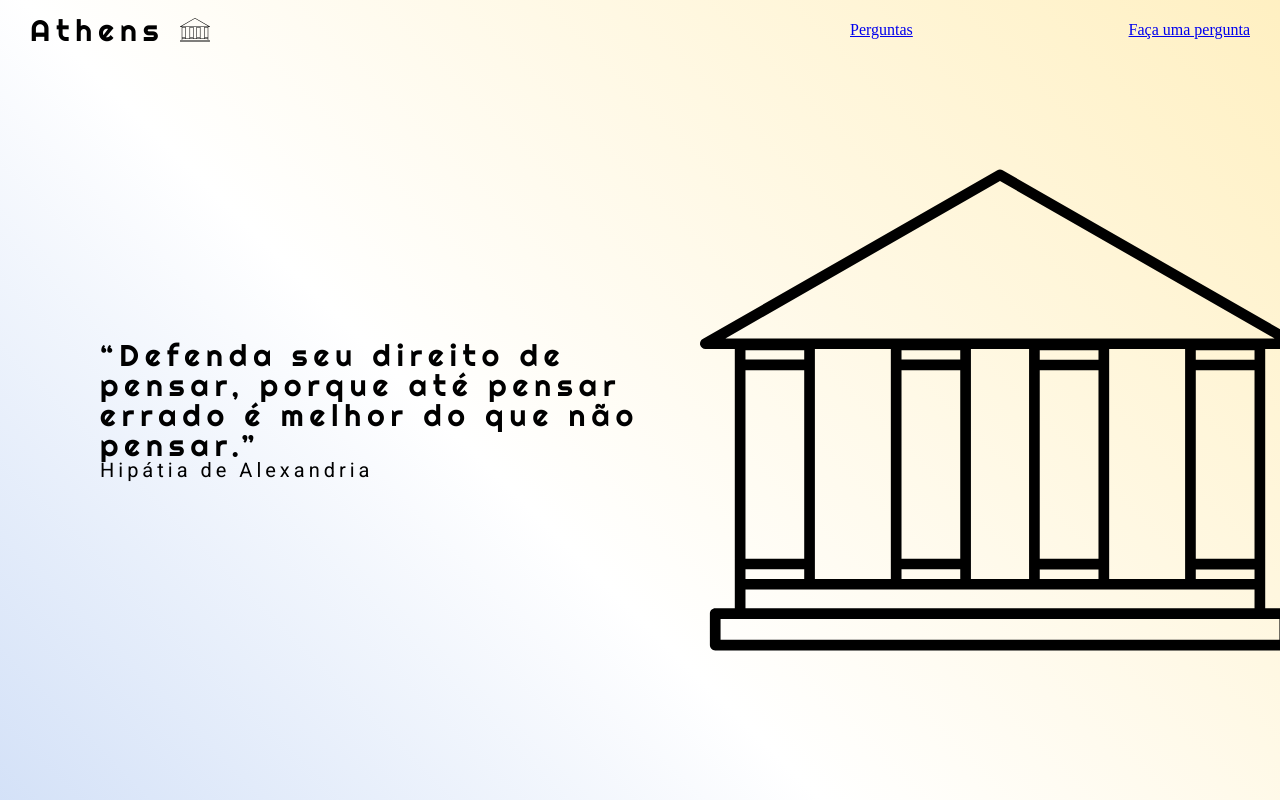
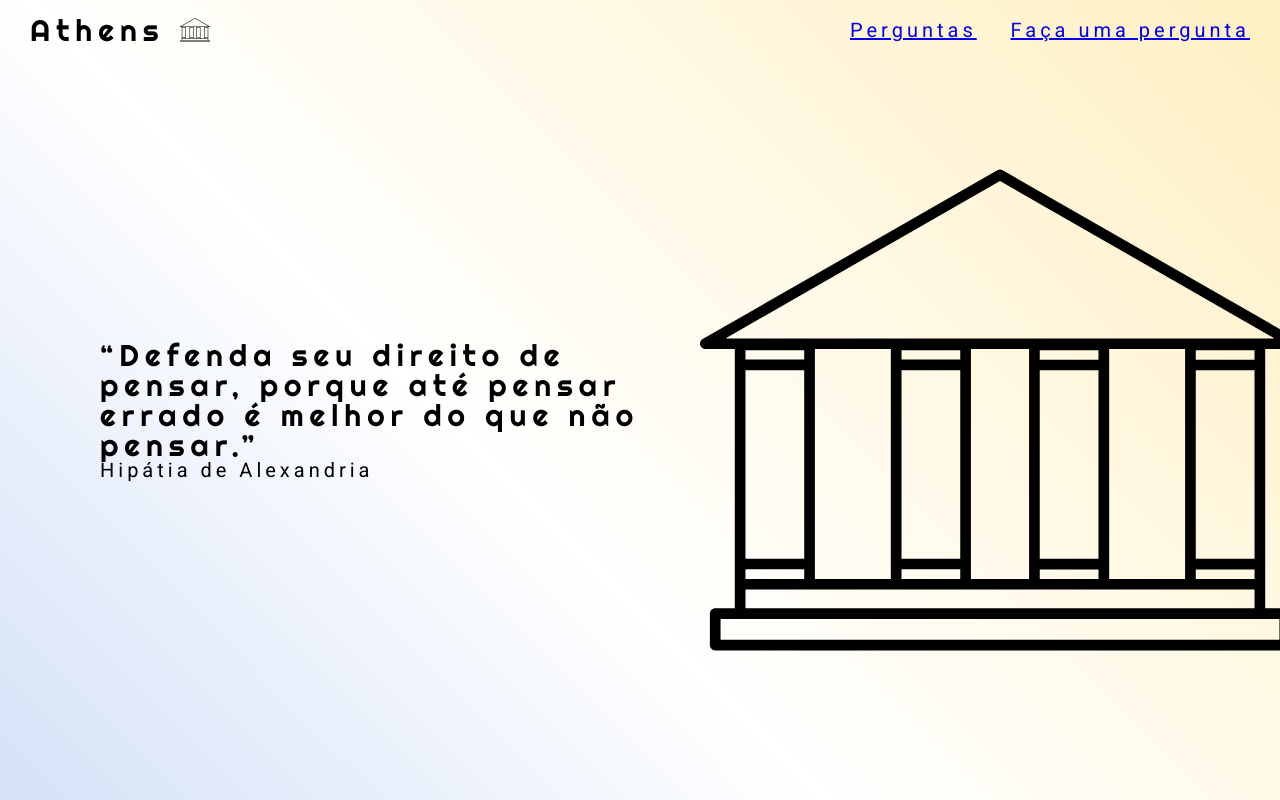
Before and after one commit to wallysom2/mini-hackathon-front, a React (Create React App) app: page / in a window 1280 px wide. Built offline with nearby package versions, Linux system fonts and the light colour scheme.

Commit message:
ajustes finais

```diff
--- a/src/components/Home.js
+++ b/src/components/Home.js
@@ -11,8 +11,8 @@ function Home() {
                     <img src={Parternon} alt="logo"></img>
                 </Logo>
                 <Div>
-                <Link to={`/questions`}> Perguntas </Link>
-                <Link to={`/login`}> Faça uma pergunta </Link>
+                <Link to={`/questions`}> <p>Perguntas</p> </Link>
+                <Link to={`/login`}>  <p>Faça uma pergunta </p></Link>
 
                 </Div>
             </Header>
--- a/src/components/Questions.jsx
+++ b/src/components/Questions.jsx
@@ -11,6 +11,7 @@ export default function Questions() {
         const promise = axios.get("https://mini-hackathon-back.herokuapp.com/questions");
         promise.then((answer) => {
             setQuestions(answer.data)
+            console.log(answer.data)
         })
         promise.catch()
     }, []);
@@ -22,7 +23,7 @@ export default function Questions() {
                 {Questions.map((question) => {
                     return (
                         <p>
-                            <Link to={`/questions/${question.id}`}>{question.question}</Link>
+                            <Link to={`/questions/${question._id}`}>{question.question}</Link>
                         </p>
                     )
                 }
@@ -36,12 +37,14 @@ export default function Questions() {
 
 
 const Conteiner = styled.div`
+
     display: flex;
     flex-direction: column;
     align-items: center;
     justify-content: center;
     margin-top: 50px;
     margin-bottom: 50px;
+
     h1 {
         font-family: 'Righteous', cursive;
         font-size: 30px;
@@ -58,4 +61,22 @@ const Conteiner = styled.div`
         text-decoration: none;
     }
 
+    background: linear-gradient(45deg, #92B4EC, #FFFFFF, #FFE69A, #FFD24C);
+background-size: 300% 300%;
+animation: colors 15s ease infinite;
+
+@keyframes colors {
+    0% {
+        background-position: 0% 50%;
+    }
+
+    50% {
+        background-position: 50% 100%;
+    }
+
+    100% {
+        background-position: 0% 50%;
+    }
+}
+
 `;
```
